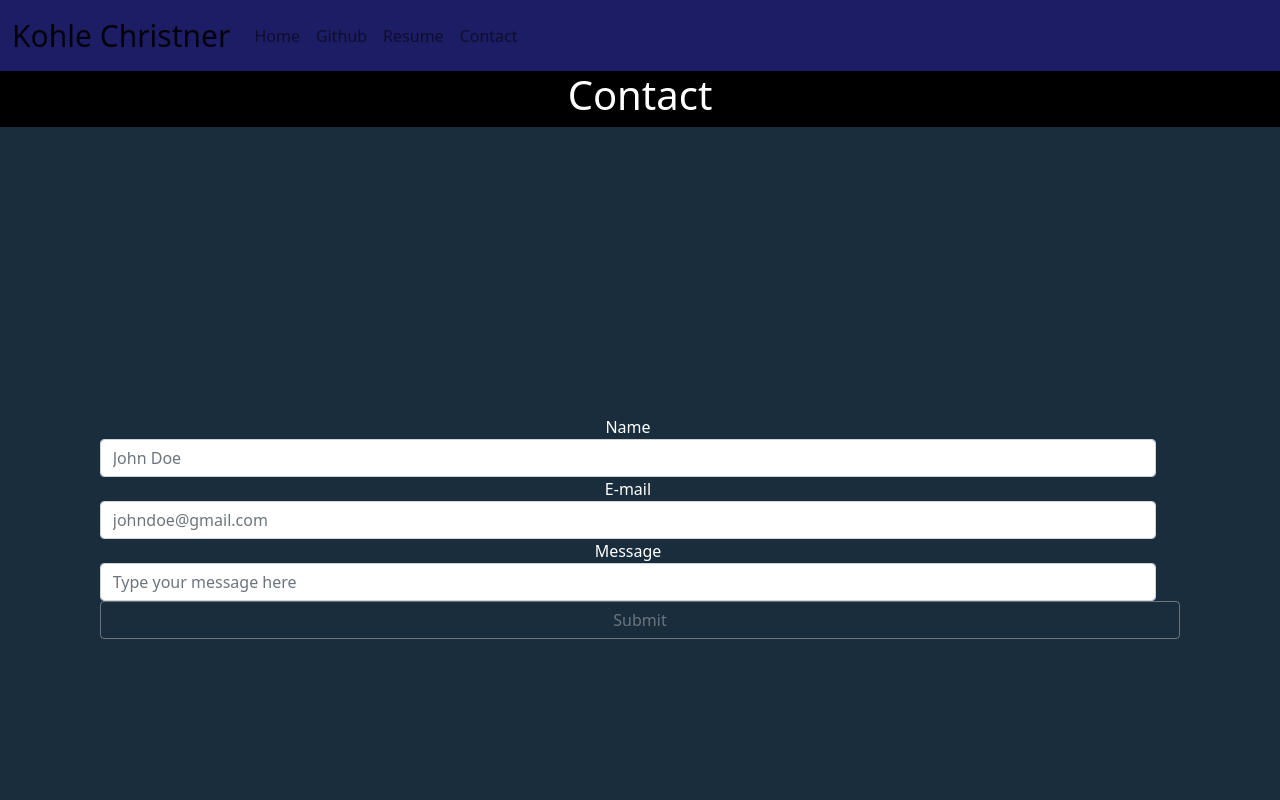
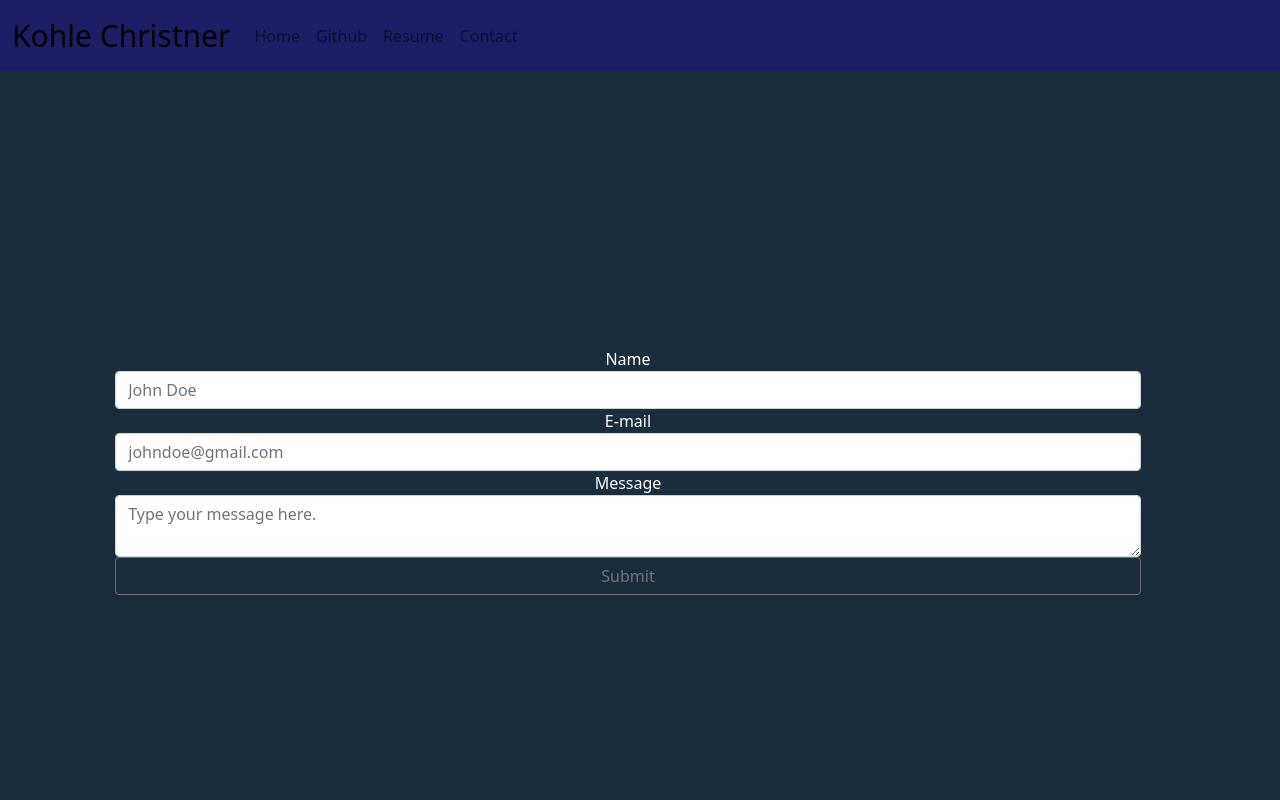
Before and after one commit to kohleChristner95/portfolio-website, a React (Create React App) app: page /Contact in a window 1280 px wide. Shown: the top 800 px of the page. Built offline with nearby package versions, Linux system fonts and the light colour scheme.

Commit message:
Email works!

```diff
--- a/package.json
+++ b/package.json
@@ -3,6 +3,7 @@
   "version": "0.1.0",
   "private": true,
   "dependencies": {
+    "@formspree/react": "^2.2.4",
     "@testing-library/jest-dom": "^5.16.1",
     "@testing-library/react": "^11.2.7",
     "@testing-library/user-event": "^12.8.3",
--- a/src/Components/Contact.js
+++ b/src/Components/Contact.js
@@ -1,17 +1,24 @@
+import { useForm, ValidationError } from "@formspree/react";
+import Home from "./Home";
+
 const Contact = () => {
+  const [state, handleSubmit] = useForm("xknyjnww");
+  if (state.succeeded) {
+    return <p>Thanks for the message!</p>;
+  }
   return (
-    <>
-      <h1>Contact</h1>
     <div className="center-screen empty-color">
-        <form className="empty-color row center">
+      <form className="empty-color row center" onSubmit={handleSubmit}>
         <div className="form-group row">
           <label htmlFor="name">Name</label>
           <input
             className="form-control"
             id="name"
             type="name"
+            name="name"
             placeholder="John Doe"
-            ></input>
+          />
+          <ValidationError prefix="Name" field="name" errors={state.errors} />
         </div>
         <div className="form-group row">
           <label htmlFor="email">E-mail</label>
@@ -19,24 +26,34 @@ const Contact = () => {
             className="form-control"
             id="email"
             type="email"
+            name="email"
             placeholder="johndoe@gmail.com"
-            ></input>
+          />
+          <ValidationError prefix="Email" field="email" errors={state.errors} />
         </div>
         <div className="form-group row">
           <label htmlFor="message">Message</label>
-            <input
+          <textarea
             className="form-control"
             id="message"
-              type="message"
-              placeholder="Type your message here"
-            ></input>
-          </div>
-          <button type="submit" className="btn btn-outline-secondary">
+            name="message"
+            placeholder="Type your message here."
+          />
+          <ValidationError
+            prefix="Message"
+            field="message"
+            errors={state.errors}
+          />
+          <button
+            type="submit"
+            className="btn btn-outline-secondary"
+            disabled={state.submitting}
+          >
             Submit
           </button>
+        </div>
       </form>
     </div>
-    </>
   );
 };
 
```
Also changed, not shown: 1 other file (tests, documents, lock files or other folders). Lines whose indentation alone changed are shown as unchanged.
